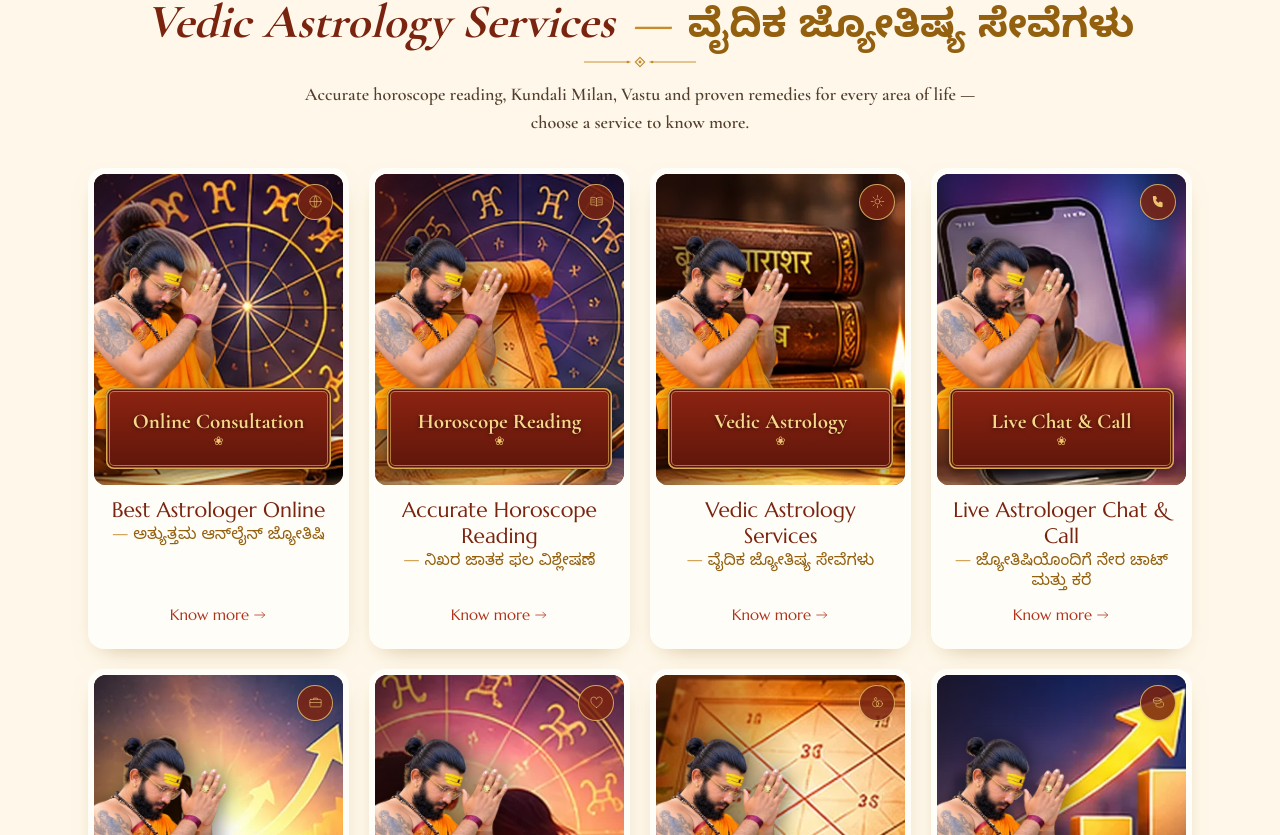
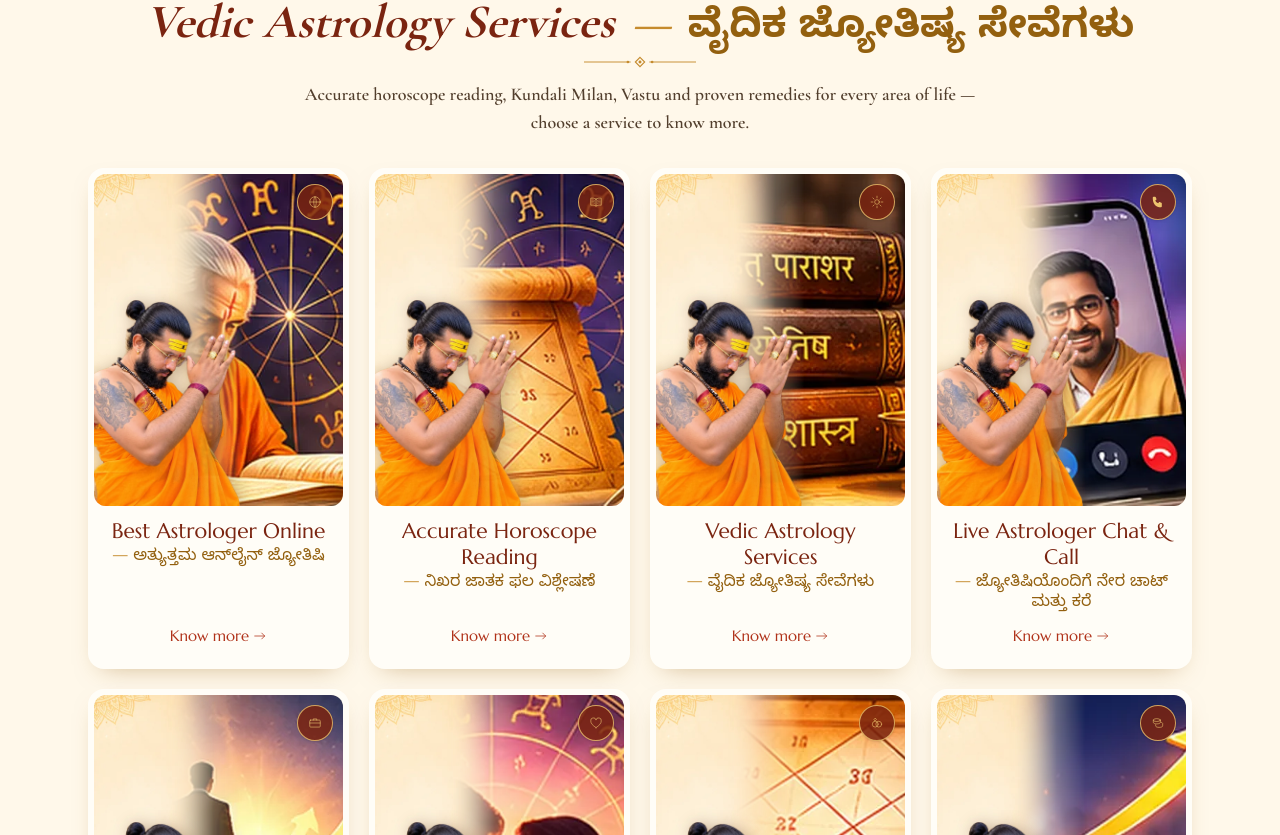
Before and after one commit to akshay-shet/vasudev-guruji, a React (Vite) app: page / in a window 1280 px wide. Shown: the part 1705-2540 px from the top of the page. Built offline with nearby package versions, Linux system fonts and the light colour scheme; a web font is replaced by a local one.

Commit message:
Home service cards: parchment left with Guruji, service artwork on the right (reference layout)
Co-Authored-By: Claude Opus 5.5 <noreply@anthropic.com>
Claude-Session: https://claude.ai/code/session_01VgqprJfuBerpFNbStTnsHS

```diff
--- a/src/pages/Services.tsx
+++ b/src/pages/Services.tsx
@@ -30,20 +30,17 @@ export function ServiceBanner({ s, large = false }: { s: Service; large?: boolea
 export function ServicePoster({ s }: { s: Service }) {
   const I = iconByName[s.icon]
   return (
-    <div className="relative aspect-[4/5] overflow-hidden rounded-lg sm:rounded-xl">
-      <div className="relative h-full w-full overflow-hidden" style={{ background: '#3A1408' }}>
-        <img src={img(`services/${s.slug}.webp`)} alt="" loading="lazy" decoding="async" className="absolute inset-0 h-full w-full object-cover object-[70%_50%]" />
-        <div className="absolute inset-0" style={{ background: 'linear-gradient(90deg, rgba(40,14,4,.5) 0%, rgba(40,14,4,0) 55%)' }} />
-        <img src={img('services/guruji-namaste.webp')} alt="" loading="lazy" decoding="async"
-          className="absolute bottom-[18%] left-[-4%] h-[62%] w-auto max-w-[62%] object-contain object-left-bottom drop-shadow-[4px_0_10px_rgba(0,0,0,.45)]" />
-        <span className="absolute right-1.5 top-1.5 flex h-6 w-6 items-center justify-center rounded-full border border-goldlight/80 bg-maroon/85 text-goldlight shadow sm:right-2.5 sm:top-2.5 sm:h-9 sm:w-9"><I size={15} /></span>
-        {/* plaque */}
-        <div className="absolute inset-x-[5%] bottom-[5%] flex min-h-[26%] flex-col items-center justify-center rounded-md px-1 py-1 text-center sm:rounded-lg"
-          style={{ background: 'linear-gradient(180deg,#8E2412,#5E160A)', boxShadow: 'inset 0 0 0 1.5px #D9AA52, inset 0 0 0 3px #5E160A, inset 0 0 0 4px #D9AA52aa, 0 4px 10px rgba(0,0,0,.45)' }}>
-          <span className="font-cormorant font-bold leading-[1.05] text-[#F7D88A] drop-shadow-[0_1px_2px_rgba(0,0,0,.6)]" style={{ fontSize: 'clamp(12px, 3.6vw, 21px)' }}>{s.short}</span>
-          <span className="mt-0.5 text-[9px] leading-none text-goldlight sm:text-[12px]" aria-hidden>❀</span>
-        </div>
-      </div>
+    <div className="relative aspect-[3/4] overflow-hidden rounded-lg bg-[#FDEDCF] sm:rounded-xl">
+      {/* right: the service artwork, fading into the parchment */}
+      <img src={img(`services/${s.slug}.webp`)} alt="" loading="lazy" decoding="async" className="absolute inset-y-0 right-0 h-full w-[70%] object-cover object-[62%_50%]"
+        style={{ maskImage: 'linear-gradient(90deg,transparent 0%,rgba(0,0,0,.55) 20%,#000 42%)', WebkitMaskImage: 'linear-gradient(90deg,transparent 0%,rgba(0,0,0,.55) 20%,#000 42%)' }} />
+      {/* left: parchment with mandala corners and a faint temple */}
+      <img src={img('services/panel-left.webp')} alt="" loading="lazy" decoding="async" className="absolute inset-y-0 left-0 h-full w-[48%] object-cover object-left"
+        style={{ maskImage: 'linear-gradient(90deg,#000 62%,transparent)', WebkitMaskImage: 'linear-gradient(90deg,#000 62%,transparent)' }} />
+      {/* Guruji in the left space */}
+      <img src={img('services/guruji-namaste.webp')} alt="" loading="lazy" decoding="async"
+        className="absolute bottom-0 left-[-4%] h-[62%] w-auto max-w-[66%] object-contain object-left-bottom drop-shadow-[3px_2px_8px_rgba(90,40,10,.35)]" />
+      <span className="absolute right-1.5 top-1.5 flex h-6 w-6 items-center justify-center rounded-full border border-goldlight/80 bg-maroon/85 text-goldlight shadow sm:right-2.5 sm:top-2.5 sm:h-9 sm:w-9"><I size={14} /></span>
     </div>
   )
 }
```
Also changed, not shown: public/img/services/panel-left.webp (added).
